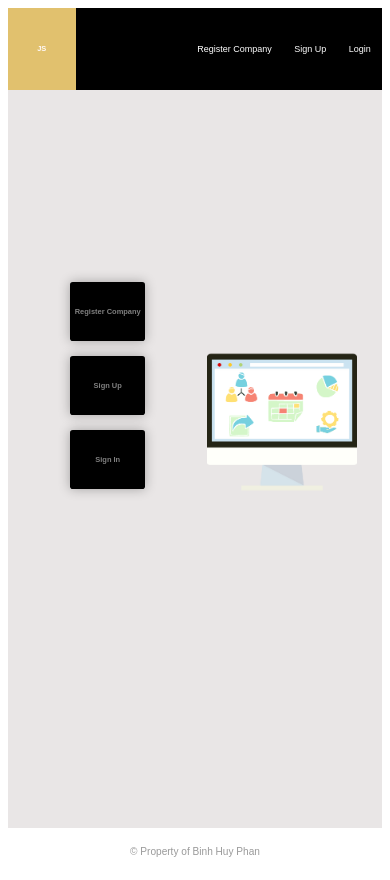
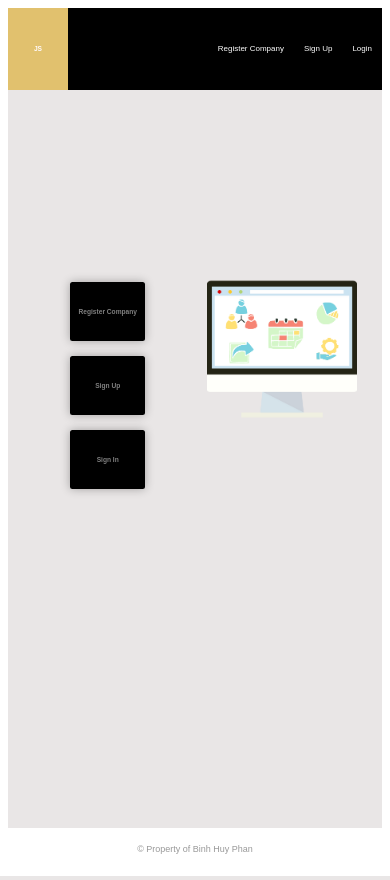
Before and after one commit to TonyPhan0505/JSPlatform, a Flask app: page / in a window 390 px wide. Run offline with Flask 2, Linux system fonts and the light colour scheme; data comes from the database, SQL or seed files in the repository.

Commit message:
Update style.css

```diff
--- a/static/style.css
+++ b/static/style.css
@@ -101,8 +101,10 @@ nav
 	width: 40%;
 	height: 40%;
 	display: inline-flex;
+	flex-direction: column;
 	align-items: center;
 	text-align: center;
+	overflow: hidden;
 }
 
 img{
@@ -1124,12 +1126,6 @@ footer{
 
 @media only screen and (min-width: 250px) and (max-width: 825px){
 	html{
-		font-size: 9px;
-	}
-}
-
-@media only screen and (min-width: 100px) and (max-width: 250px){
-	html{
 		font-size: 8px;
 	}
 }
```
